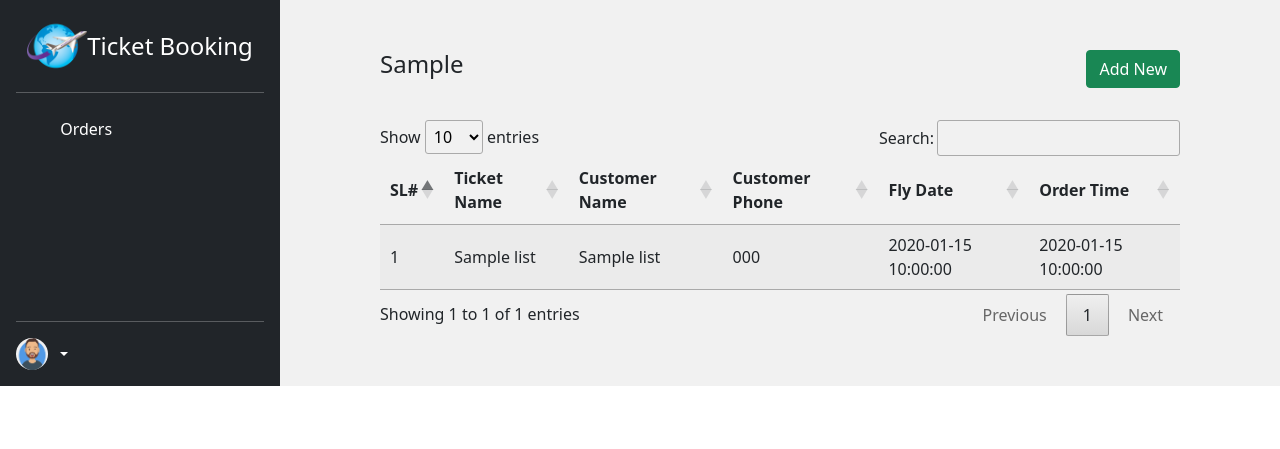
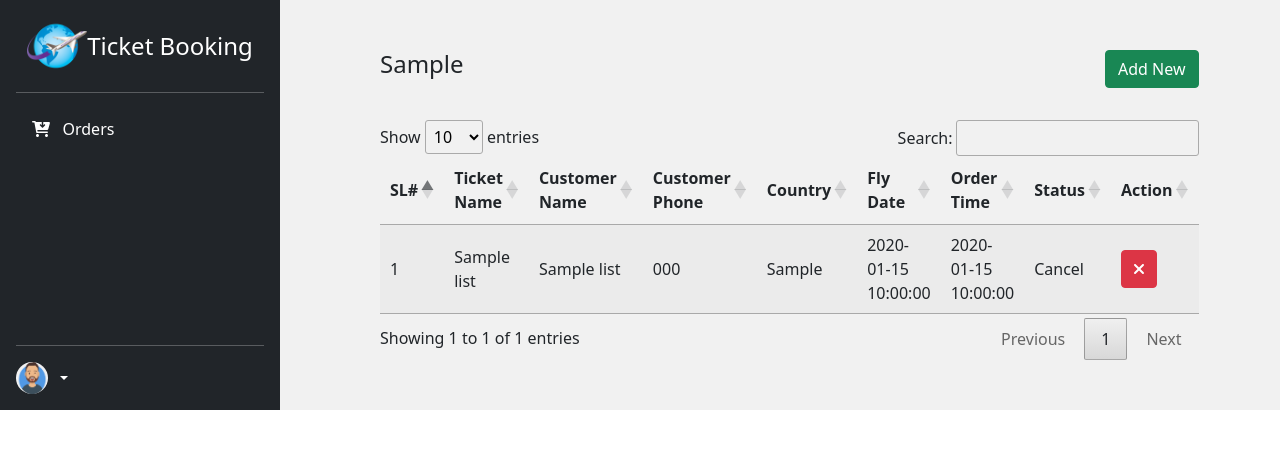
Before and after one commit to zhasan0/ticket-booking, a CodeIgniter 4 app: template app/Views/admin/orders/index.php in a window 1280 px wide. Shown: the top 449 px of the page. Run offline with PHP 8.4 and a stand-in for CodeIgniter, Linux system fonts and the light colour scheme; the template is opened without the code that fills it: most values are stand-ins (such as "Sample title", 1, 10 or a date in 2020); data that the repository does not hold is empty; some libraries are stand-ins or nearby versions.

Commit message:
approve & cancel added

```diff
--- a/app/Controllers/Auth.php
+++ b/app/Controllers/Auth.php
@@ -72,7 +72,7 @@
             if ($password == $user_info['password']) {
                 session()->set('loggedUser', $user_info);
                 if ($user_info['type'] == "customer"){
-                    return redirect()->to('order/index');
+                    return redirect()->to('/');
                 }
             } else {
                 return redirect()->back()->with('fail', "Ohhh! Entered invalid email or password!");
--- a/app/Filters/AuthCheckFilter.php
+++ b/app/Filters/AuthCheckFilter.php
@@ -10,13 +10,12 @@
 {
     public function before(RequestInterface $request, $arguments = null)
     {
-        if(!session()->has('loggedUser')){
+        if(!session()->has('loggedUser') && empty(session()->has('loggedUser'))){
             return redirect()->to('/auth')->with('fail','You Must Login First');
         }
     }
 
     public function after(RequestInterface $request, ResponseInterface $response, $arguments = null)
     {
-        // Do something here
     }
 }
--- a/app/Views/admin/admin_base.php
+++ b/app/Views/admin/admin_base.php
@@ -7,6 +7,7 @@
     <link rel="icon" type="image/x-icon" href="<?php echo base_url('img/logo.png') ?>">
     <link rel="stylesheet" href="<?php echo base_url('bootstrap/css/bootstrap.min.css') ?>">
     <link rel="stylesheet" href="https://cdn.datatables.net/1.11.4/css/jquery.dataTables.min.css">
+    <link rel="stylesheet" href="https://cdnjs.cloudflare.com/ajax/libs/font-awesome/6.0.0/css/all.min.css"/>
     <link rel="stylesheet" href="<?php echo base_url('css/sidebars.css') ?>">
     <link rel="stylesheet" href="<?php echo base_url('css/admin/style.css') ?>">
     <title>Dashboard</title>
@@ -23,46 +24,35 @@
             </a>
             <hr>
             <ul class="nav nav-pills flex-column mb-auto">
-                <?php if (session()->get('loggedUser')['type'] == "admin") { ?>
-<!--                    <li>-->
-<!--                        <a href="/dashboard" class="nav-link text-white">-->
-<!--                            <svg class="bi me-2" width="16" height="16">-->
-<!--                                <use xlink:href="#speedometer2"/>-->
-<!--                            </svg>-->
-<!--                            Dashboard-->
-<!--                        </a>-->
-<!--                    </li>-->
+                <?php if ( !empty(session()->get('loggedUser')) && session()->get('loggedUser')['type'] == "admin") { ?>
+                    <li>
+                        <a href="/dashboard" class="nav-link text-white">
+                            <i class="fa-solid fa-table-columns"></i> &nbsp;&nbsp;
+                            Dashboard
+                        </a>
+                    </li>
                 <?php } ?>
                 <li>
                     <a href="<?php echo site_url('order/index'); ?>" class="nav-link text-white">
-                        <svg class="bi me-2" width="16" height="16">
-                            <use xlink:href="#table"/>
-                        </svg>
+                        <i class="fa-solid fa-cart-arrow-down"></i>&nbsp;&nbsp;
                         Orders
                     </a>
                 </li>
-                <?php if (session()->get('loggedUser')['type'] == "admin") { ?>
+                <?php if (!empty(session()->get('loggedUser')) && session()->get('loggedUser')['type'] == "admin") { ?>
                     <li>
                         <a href="<?php echo site_url('company/index'); ?>" class="nav-link text-white">
-                            <svg class="bi me-2" width="16" height="16">
-                                <use xlink:href="#grid"/>
-                            </svg>
+                            <i class="fa-solid fa-building"></i>&nbsp;&nbsp;&nbsp;
                             Companies
                         </a>
                     </li>
                     <li>
                         <a href="<?php echo site_url('ticketorigin/index'); ?>" class="nav-link text-white">
-                            <svg class="bi me-2" width="16" height="16">
-                                <use xlink:href="#people-circle"/>
-                            </svg>
-                            Ticket Origins
+                            <i class="fa-solid fa-ticket"></i>&nbsp;&nbsp;Ticket Origins
                         </a>
                     </li>
                     <li>
                         <a href="<?php echo site_url('user/index'); ?>" class="nav-link text-white">
-                            <svg class="bi me-2" width="16" height="16">
-                                <use xlink:href="#people-circle"/>
-                            </svg>
+                            <i class="fa-solid fa-users"></i>&nbsp;&nbsp;
                             Customer
                         </a>
                     </li>
@@ -74,7 +64,7 @@
                    id="dropdownUser1" data-bs-toggle="dropdown" aria-expanded="false">
                     <img src="<?php echo base_url('img/user_logo.png') ?>" alt="" width="32" height="32"
                          class="rounded-circle me-2">
-                    <strong><?php echo session()->get('loggedUser')['name']; ?></strong>
+                    <strong><?php if (!empty(session()->get('loggedUser'))) { echo session()->get('loggedUser')['name']; }?></strong>
                 </a>
                 <ul class="dropdown-menu dropdown-menu-dark text-small shadow" aria-labelledby="dropdownUser1">
                     <li><a class="dropdown-item" href="<?php echo site_url('auth/logout'); ?>">Logout</a></li>
@@ -104,6 +94,7 @@
 
 <script src="https://code.jquery.com/jquery-3.6.0.slim.min.js"></script>
 <script src="https://cdn.jsdelivr.net/npm/bootstrap@5.1.3/dist/js/bootstrap.bundle.min.js"></script>
+<script src="https://cdnjs.cloudflare.com/ajax/libs/font-awesome/6.0.0/js/all.min.js"></script>
 <script src="https://cdn.datatables.net/1.11.4/js/jquery.dataTables.min.js"></script>
 <script src="<?php echo base_url('js/admin/sidebars.js') ?>"></script>
 <script src="<?php echo base_url('js/admin/index.js') ?>"></script>
--- a/app/Views/admin/orders/index.php
+++ b/app/Views/admin/orders/index.php
@@ -2,6 +2,14 @@
 
 <?= $this->section('content') ?>
 <div class="list">
+    <?php if (!empty(session()->getFlashdata('fail'))) : ?>
+        <div class="alert alert-danger"><?php echo session()->getFlashdata('fail'); ?></div>
+        <br>
+    <?php endif ?>
+    <?php if (!empty(session()->getFlashdata('success'))) : ?>
+        <div class="alert alert-success"><?php echo session()->getFlashdata('success'); ?></div>
+        <br>
+    <?php endif ?>
     <table id="user_list" class="display" width="100%">
         <thead>
         <tr>
@@ -9,8 +17,11 @@
             <th>Ticket Name</th>
             <th>Customer Name</th>
             <th>Customer Phone</th>
+            <th>Country</th>
             <th>Fly Date</th>
             <th>Order Time</th>
+            <th>Status</th>
+            <th>Action</th>
         </tr>
         </thead>
         <tbody>
@@ -20,8 +31,32 @@
                 <td><?= $row->ticket_name ?> </td>
                 <td><?= $row->customer_name ?></td>
                 <td><?= $row->customer_phone ?></td>
+                <td><?= $row->customer_country ?></td>
                 <td><?= $row->fly_date ?></td>
                 <td><?= $row->created_at ?></td>
+                <td><?php if ($row->active == 1) {
+                        echo "Processing";
+                    } elseif ($row->active == 2) {
+                        echo "Approve";
+                    } else {
+                        echo "Cancel";
+                    } ?></td>
+                <td>
+                    <?php if (!empty(session()->get('loggedUser')) && session()->get('loggedUser')['type'] == "admin") { ?>
+                        <?php if ($row->active != 2) { ?>
+                            <a href="<?php
+                            echo site_url("order/approve/" . $row->id) ?>" class="btn btn-success">
+                                <i class="fa-solid fa-check"></i>
+                            </a>
+                        <?php }
+                    } ?>
+                    <?php if ($row->active != 3) { ?>
+                        <a href="<?php
+                        echo site_url("order/cancel/" . $row->id) ?>" class="btn btn-danger">
+                            <i class="fa-solid fa-xmark"></i>
+                        </a>
+                    <?php } ?>
+                </td>
             </tr>
         <?php } ?>
         </tbody>
```
Also changed, not shown: app/Config/Routes.php (+6 -4 lines), app/Controllers/Order.php (+31 -4 lines).
